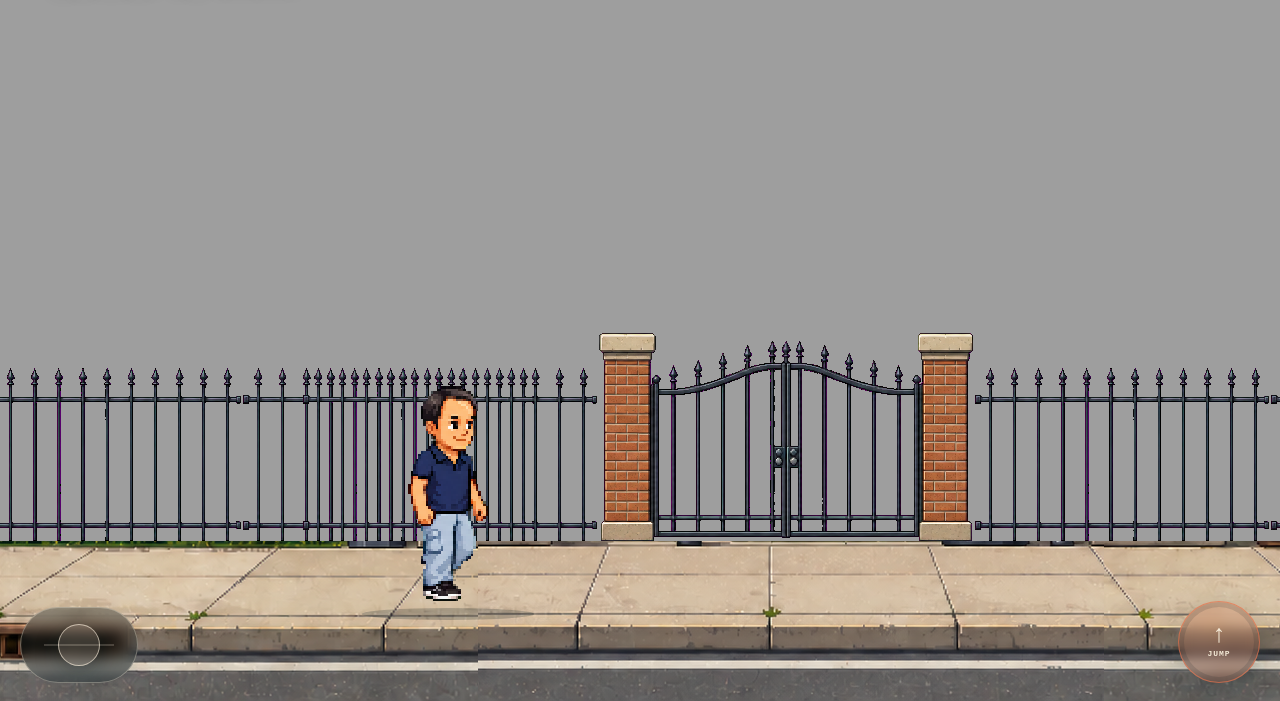
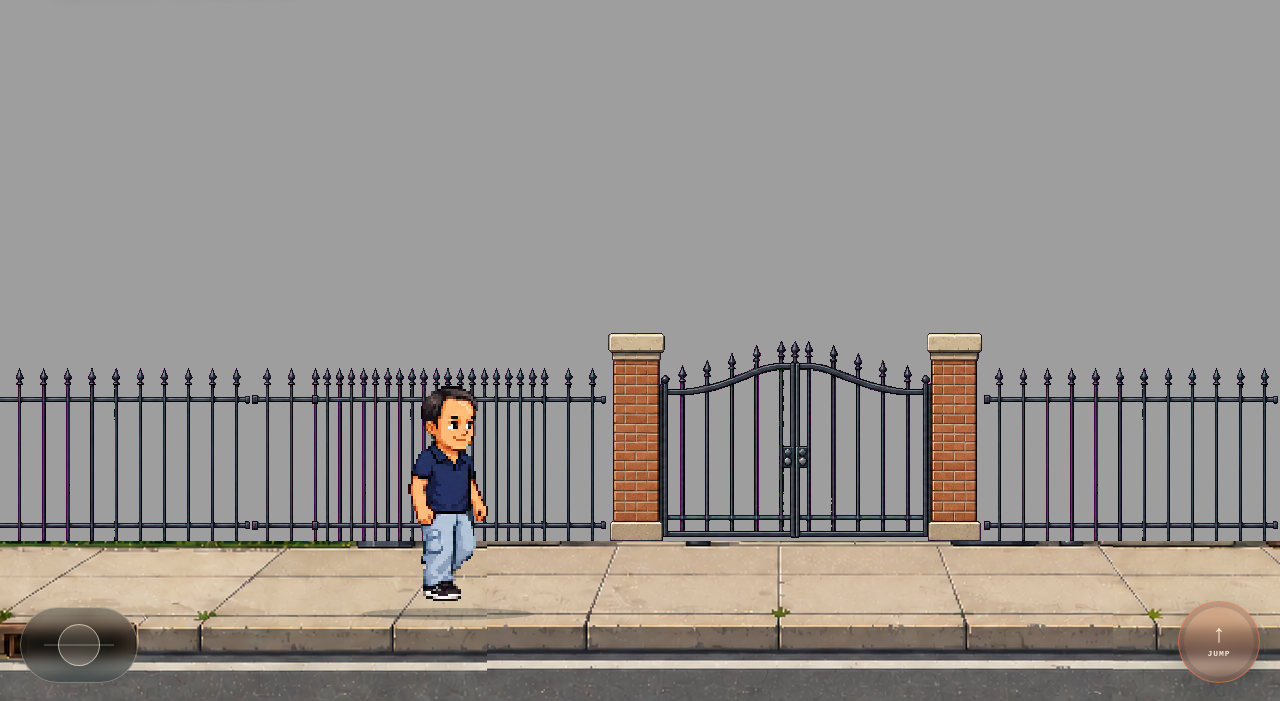
Before and after one commit to dmarkel/dmarkel-website, a website: page houston.html in a window 1280 px wide. Shown: the part 99-800 px from the top of the page. Drawn offline with Linux system fonts and the light colour scheme.

Commit message:
fix: layer sidewalk props and trim airport endpoint

```diff
--- a/houston.html
+++ b/houston.html
@@ -34,6 +34,6 @@
         </button>
       </div>
     </main>
-    <script type="module" src="src/houston-game.js?v=chapter-7"></script>
+    <script type="module" src="src/houston-game.js?v=chapter-8"></script>
   </body>
 </html>
--- a/src/houston-foreground.js
+++ b/src/houston-foreground.js
@@ -1,4 +1,4 @@
-import { expandFenceRun } from "./modular-foreground.js?v=chapter-7";
+import { expandFenceRun } from "./modular-foreground.js?v=chapter-8";
 
 const ROOT = "assets/backgrounds/houston-modular";
 
--- a/src/houston-game.js
+++ b/src/houston-game.js
@@ -1,7 +1,7 @@
 import { FIXED_STEP, SPRITES } from "./config.js";
-import { ASSETS, buildHoustonForeground } from "./houston-foreground.js?v=chapter-7";
+import { ASSETS, buildHoustonForeground } from "./houston-foreground.js?v=chapter-8";
 import { createInput } from "./input.js";
-import { groundTileTransforms, propTransform } from "./modular-foreground.js?v=chapter-7";
+import { groundTileTransforms, propTransform } from "./modular-foreground.js?v=chapter-8";
 import { createCamera, stepCamera } from "./parallax.js";
 import { createPlayer, selectAnimation, stepPlayer } from "./player.js";
 import {
@@ -9,7 +9,7 @@ import {
   layerPanelTransforms,
   sceneFloor,
   sceneWorld,
-} from "./scene-geometry.js?v=chapter-7";
+} from "./scene-geometry.js?v=chapter-8";
 import { applyViewport, readViewport } from "./viewport.js";
 
 const ART = Object.freeze({ width: 1906, height: 825, groundLine: 735 });
@@ -103,7 +103,7 @@ function resize() {
 
   viewport = nextViewport;
   world = {
-    width: scene.width * 4,
+    width: FOREGROUND.endSourceX * scene.scale,
     floorY: sceneFloor(height, ART.height, ART.groundLine, scene.scale),
     scale: scene.scale,
   };
@@ -136,6 +136,38 @@ function resize() {
   previousPlayer = { ...player };
   camera = stepCamera(camera, player.x + player.width / 2, width, world.width, 1);
   previousCamera = { ...camera };
+}
+
+function drawProps(images, props, cameraX) {
+  const sceneY = world.floorY - ART.groundLine * world.scale;
+  for (const prop of props) {
+    const asset = ASSETS[prop.assetId];
+    const transform = propTransform(
+      prop,
+      asset.width,
+      asset.height,
+      cameraX,
+      world.scale,
+      sceneY,
+    );
+    if (transform.x + transform.width < 0 || transform.x > viewport.width) continue;
+    const image = images[`foreground-${prop.assetId}`];
+    if (transform.mirror) {
+      context.save();
+      context.translate(transform.x + transform.width, transform.y);
+      context.scale(-1, 1);
+      context.drawImage(image, 0, 0, transform.width, transform.height);
+      context.restore();
+    } else {
+      context.drawImage(
+        image,
+        transform.x,
+        transform.y,
+        transform.width,
+        transform.height,
+      );
+    }
+  }
 }
 
 function drawScene(images, cameraX) {
@@ -194,34 +226,7 @@ function drawScene(images, cameraX) {
     );
   }
 
-  for (const prop of FOREGROUND.props) {
-    const asset = ASSETS[prop.assetId];
-    const transform = propTransform(
-      prop,
-      asset.width,
-      asset.height,
-      cameraX,
-      world.scale,
-      sceneY,
-    );
-    if (transform.x + transform.width < 0 || transform.x > viewport.width) continue;
-    const image = images[`foreground-${prop.assetId}`];
-    if (transform.mirror) {
-      context.save();
-      context.translate(transform.x + transform.width, transform.y);
-      context.scale(-1, 1);
-      context.drawImage(image, 0, 0, transform.width, transform.height);
-      context.restore();
-    } else {
-      context.drawImage(
-        image,
-        transform.x,
-        transform.y,
-        transform.width,
-        transform.height,
-      );
-    }
-  }
+  drawProps(images, FOREGROUND.backProps, cameraX);
 }
 
 function drawPlayer(images, alpha) {
@@ -293,6 +298,7 @@ function start(images) {
     const cameraX = previousCamera.x + (camera.x - previousCamera.x) * alpha;
     drawScene(images, cameraX);
     drawPlayer(images, alpha);
+    drawProps(images, FOREGROUND.frontProps, cameraX);
     requestAnimationFrame(frame);
   }
 
```
Also changed, not shown: 1 other file.
